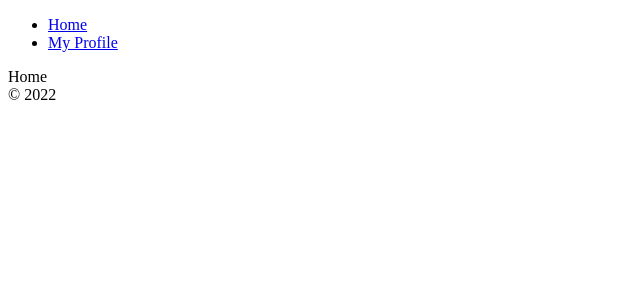
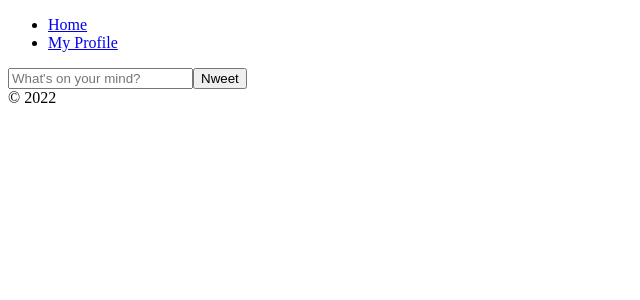
Before and after one commit to LovelyMoon23/ntwitter, a React (Create React App) app: page /#/ in a window 1280 px wide. Shown: the top 300 px of the page, without its empty margins (0-640 px from the left). Built offline with nearby package versions, Linux system fonts and the light colour scheme; no server answers; sample sign-in values are in the browser's storage.

Commit message:
form and database setup

```diff
--- a/src/fBase.js
+++ b/src/fBase.js
@@ -17,3 +17,4 @@
 export const firebaseInstance = firebase
 
 export const authService = firebase.auth()
+export const dbService = firebase.firestore()
--- a/src/routes/Home.js
+++ b/src/routes/Home.js
@@ -1,7 +1,34 @@
-import React from 'react'
+import React, { useState } from 'react'
+import { dbService } from '../fBase'
 
 const Home = () => {
-  return <div>Home</div>
+  const [nweet, setNweet] = useState('')
+  const onSubmit = async (event) => {
+    event.preventDefault()
+    await dbService.collection('nweets').add({
+      nweet,
+      createdAt: Date.now(),
+    })
+    setNweet('')
+  }
+  const onChange = (event) => {
+    const {
+      target: { value },
+    } = event
+    setNweet(value)
+  }
+  return (
+    <form onSubmit={onSubmit}>
+      <input
+        value={nweet}
+        type="text"
+        placeholder="What's on your mind?"
+        onChange={onChange}
+        maxLengh={120}
+      ></input>
+      <input type="submit" value="Nweet"></input>
+    </form>
+  )
 }
 
 export default Home
```
